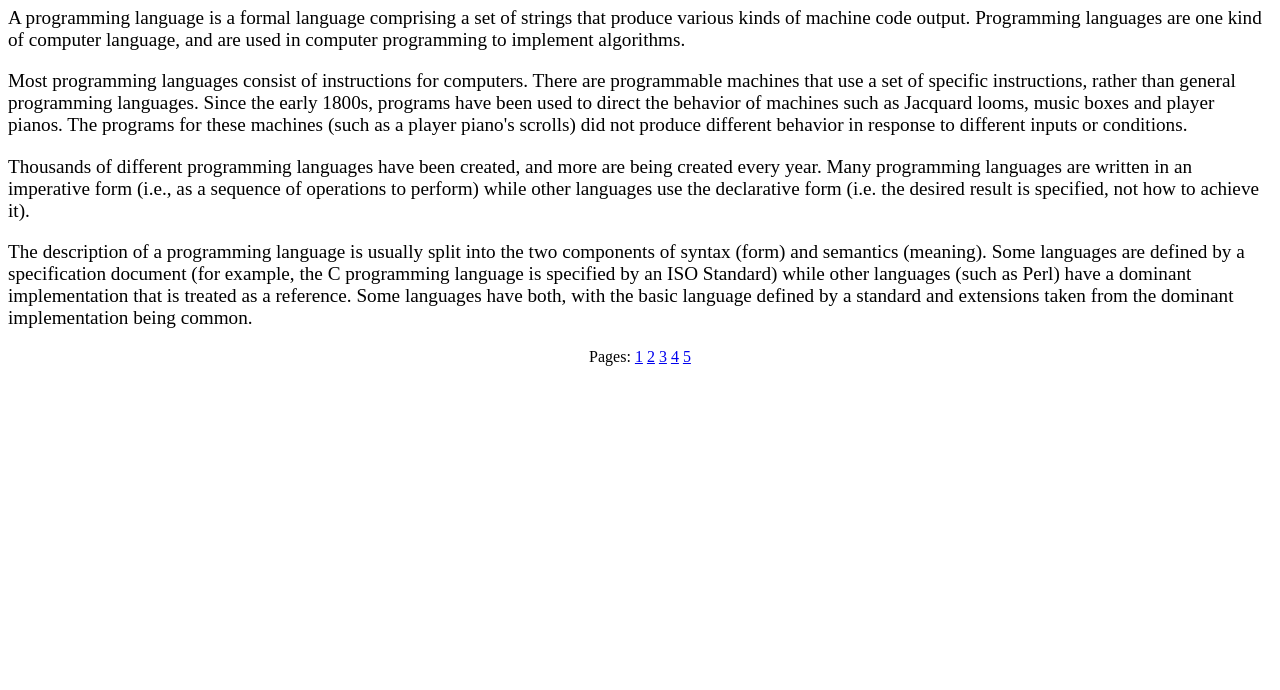
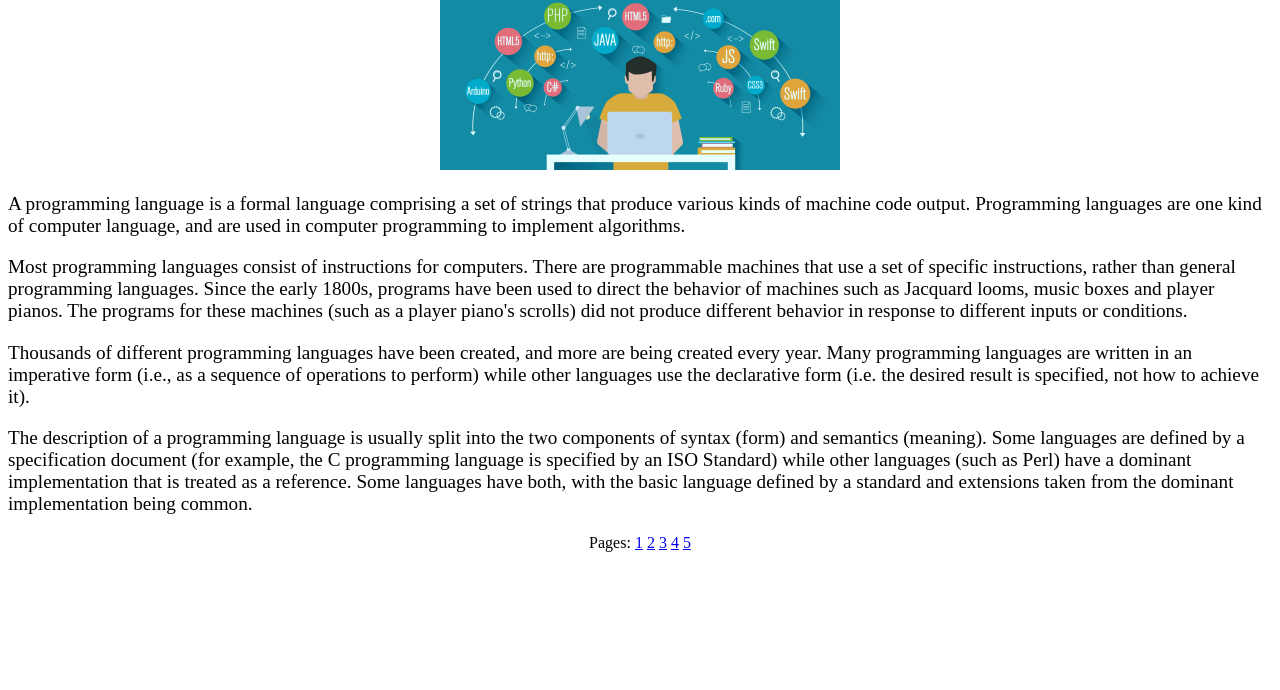
Before and after one commit to ZiadAhmed23/ziad, a plain HTML site: page index.html in a window 1280 px wide. Shown: the part 110-800 px from the top of the page. Drawn offline with Linux system fonts and the light colour scheme.

Commit message:
Update index.html

```diff
--- a/index.html
+++ b/index.html
@@ -27,6 +27,7 @@
         <div class="subject">
         <span class="subtitle">About programming languages:</span>
             <div class="subjectbody">
+                                <center><img src="imgs/programming-languages.png"></center>
                 <p>
                     A programming language is a formal language comprising a set of strings that produce various kinds of machine code output. Programming languages are one kind of computer language, and are used in computer programming to implement algorithms.
                 </p>
```
